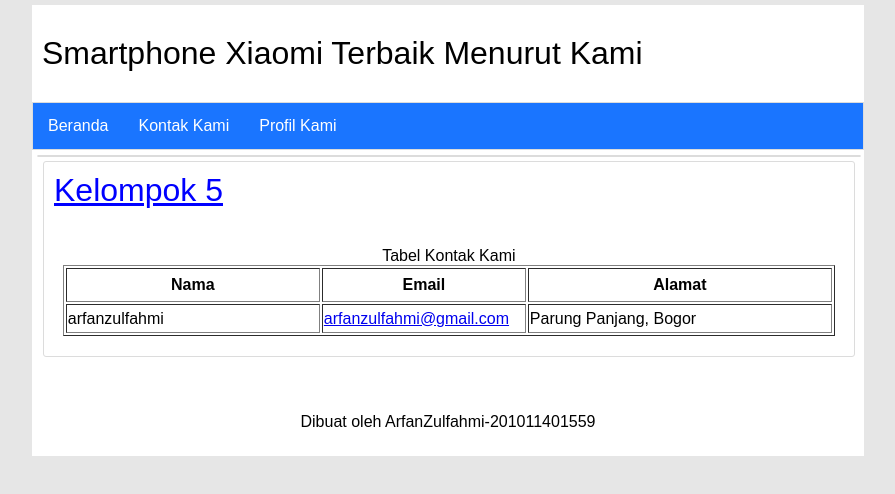
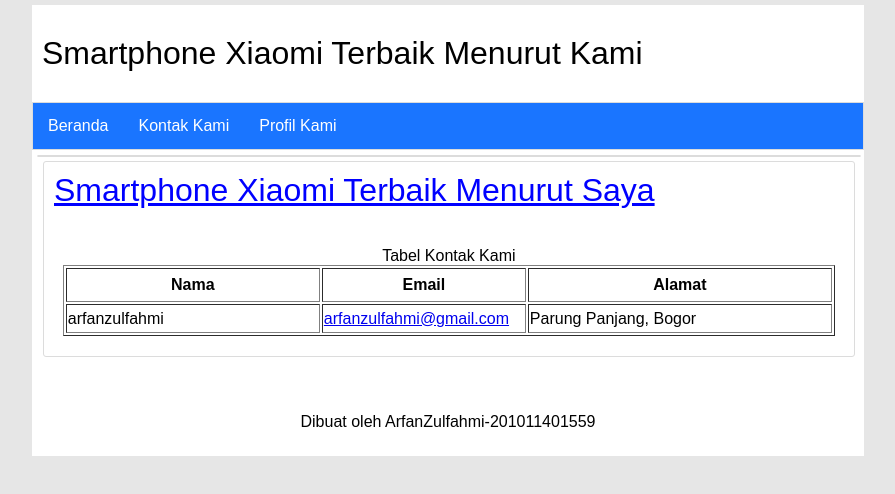
Before and after one commit to arfanzulfahmi198/arfanzulfahmi198, a plain HTML site: page kontak-saya.html in a window 1280 px wide. Shown: the whole page, without its empty margins (192-1087 px from the left). Drawn offline with Linux system fonts and the light colour scheme.

Commit message:
Update kontak-saya.html

```diff
--- a/kontak-saya.html
+++ b/kontak-saya.html
@@ -20,7 +20,7 @@
        <article>
                 <div class="isi">
                     <div class="judul">
-                        Kelompok 5
+                        Smartphone Xiaomi Terbaik Menurut Saya
                     </div>
                     <br>
                     <div class="tabel">
```
